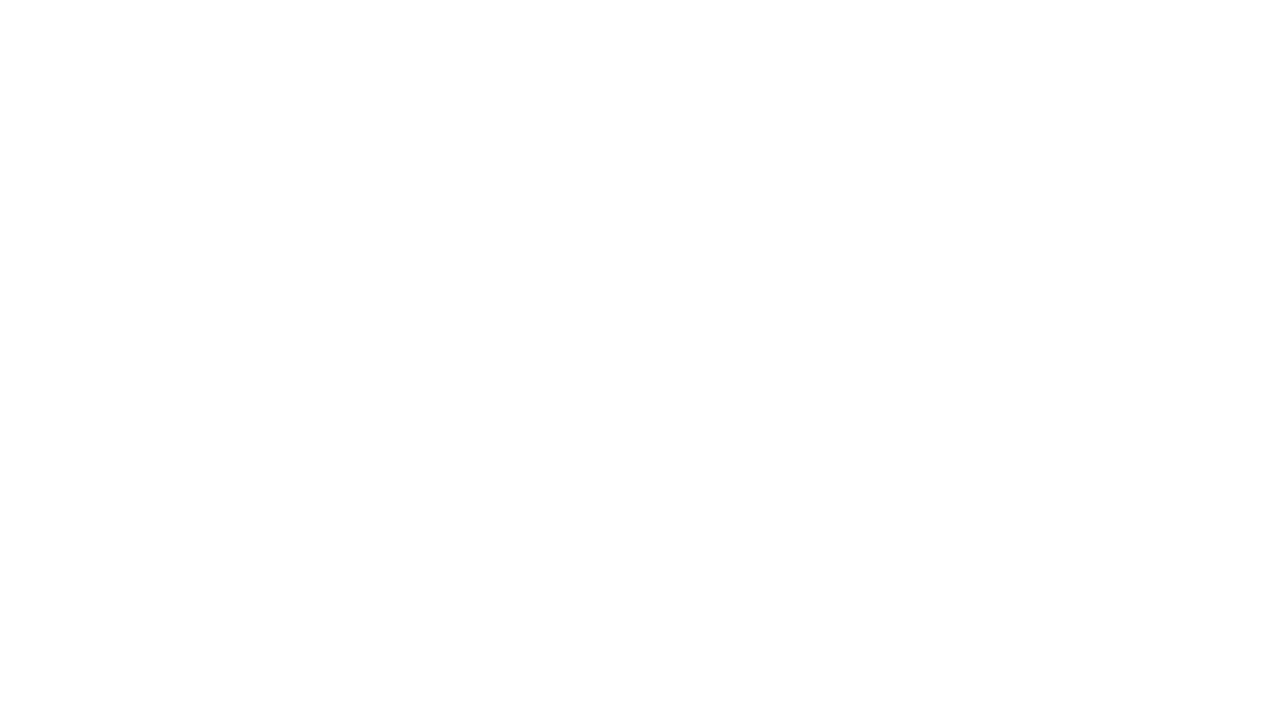
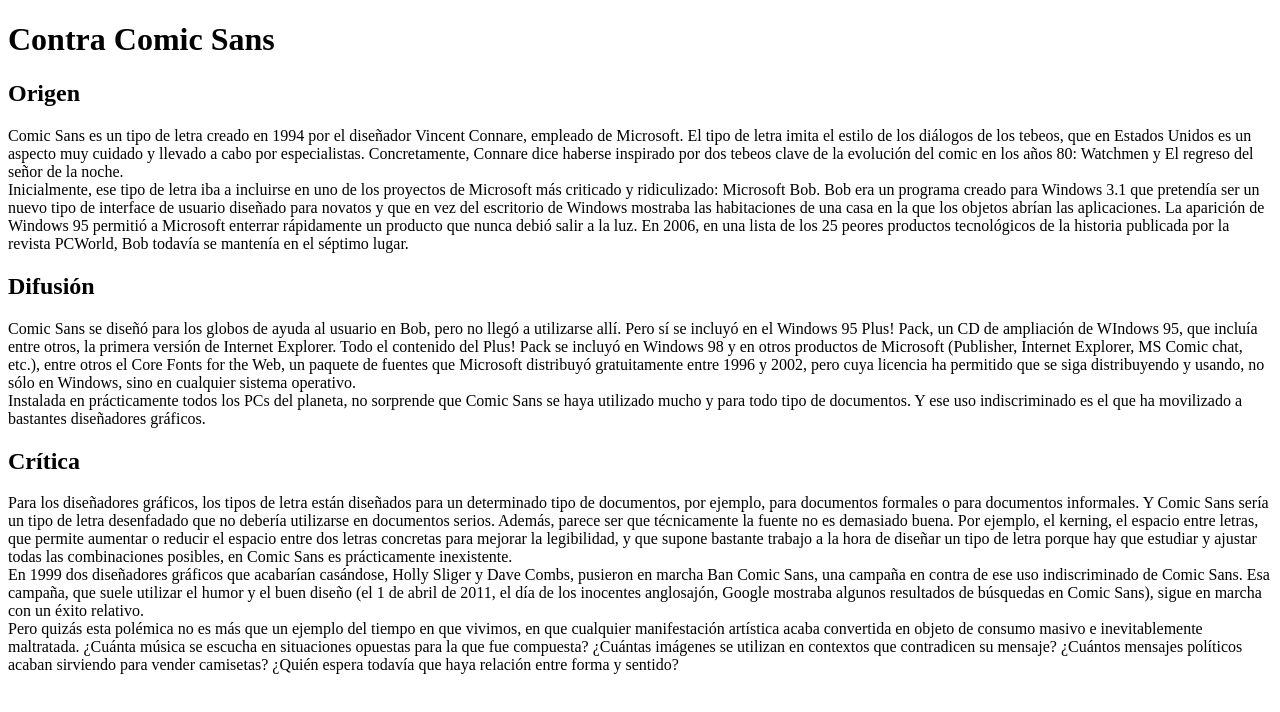
Before and after one commit to luisgimenoh/2.7-Comic-Sans, a plain HTML site: page index.html in a window 1280 px wide. Drawn offline with Linux system fonts and the light colour scheme.

Commit message:
2.7 v2 texto

```diff
--- a/index.html
+++ b/index.html
@@ -7,9 +7,33 @@
     <title>2.7 Comic Sans</title>
 </head>
 <body>
-    <header></header>
+    <header>
+        <h1>Contra Comic Sans</h1>
+    </header>
     <nav></nav>
-    <main></main>
+    <main>
+        <h2>Origen</h2>
+
+        <p>
+            Comic Sans es un tipo de letra creado en 1994 por el diseñador Vincent Connare, empleado de Microsoft. El tipo de letra imita el estilo de los diálogos de los tebeos, que en Estados Unidos es un aspecto muy cuidado y llevado a cabo por especialistas. Concretamente, Connare dice haberse inspirado por dos tebeos clave de la evolución del comic en los años 80: Watchmen y El regreso del señor de la noche.
+            <br>Inicialmente, ese tipo de letra iba a incluirse en uno de los proyectos de Microsoft más criticado y ridiculizado: Microsoft Bob. Bob era un programa creado para Windows 3.1 que pretendía ser un nuevo tipo de interface de usuario diseñado para novatos y que en vez del escritorio de Windows mostraba las habitaciones de una casa en la que los objetos abrían las aplicaciones. La aparición de Windows 95 permitió a Microsoft enterrar rápidamente un producto que nunca debió salir a la luz. En 2006, en una lista de los 25 peores productos tecnológicos de la historia publicada por la revista PCWorld, Bob todavía se mantenía en el séptimo lugar.
+        </p>
+
+        <h2>Difusión</h2>
+
+        <p>
+            Comic Sans se diseñó para los globos de ayuda al usuario en Bob, pero no llegó a utilizarse allí. Pero sí se incluyó en el Windows 95 Plus! Pack, un CD de ampliación de WIndows 95, que incluía entre otros, la primera versión de Internet Explorer. Todo el contenido del Plus! Pack se incluyó en Windows 98 y en otros productos de Microsoft (Publisher, Internet Explorer, MS Comic chat, etc.), entre otros el Core Fonts for the Web, un paquete de fuentes que Microsoft distribuyó gratuitamente entre 1996 y 2002, pero cuya licencia ha permitido que se siga distribuyendo y usando, no sólo en Windows, sino en cualquier sistema operativo.
+            <br>Instalada en prácticamente todos los PCs del planeta, no sorprende que Comic Sans se haya utilizado mucho y para todo tipo de documentos. Y ese uso indiscriminado es el que ha movilizado a bastantes diseñadores gráficos.
+        </p>
+
+        <h2>Crítica</h2>
+
+        <p>
+            Para los diseñadores gráficos, los tipos de letra están diseñados para un determinado tipo de documentos, por ejemplo, para documentos formales o para documentos informales. Y Comic Sans sería un tipo de letra desenfadado que no debería utilizarse en documentos serios. Además, parece ser que técnicamente la fuente no es demasiado buena. Por ejemplo, el kerning, el espacio entre letras, que permite aumentar o reducir el espacio entre dos letras concretas para mejorar la legibilidad, y que supone bastante trabajo a la hora de diseñar un tipo de letra porque hay que estudiar y ajustar todas las combinaciones posibles, en Comic Sans es prácticamente inexistente.
+            <br>En 1999 dos diseñadores gráficos que acabarían casándose, Holly Sliger y Dave Combs, pusieron en marcha Ban Comic Sans, una campaña en contra de ese uso indiscriminado de Comic Sans. Esa campaña, que suele utilizar el humor y el buen diseño (el 1 de abril de 2011, el día de los inocentes anglosajón, Google mostraba algunos resultados de búsquedas en Comic Sans), sigue en marcha con un éxito relativo.
+            <br>Pero quizás esta polémica no es más que un ejemplo del tiempo en que vivimos, en que cualquier manifestación artística acaba convertida en objeto de consumo masivo e inevitablemente maltratada. ¿Cuánta música se escucha en situaciones opuestas para la que fue compuesta? ¿Cuántas imágenes se utilizan en contextos que contradicen su mensaje? ¿Cuántos mensajes políticos acaban sirviendo para vender camisetas? ¿Quién espera todavía que haya relación entre forma y sentido?
+        </p>
+    </main>
     <footer></footer>
 </body>
 </html>
```
